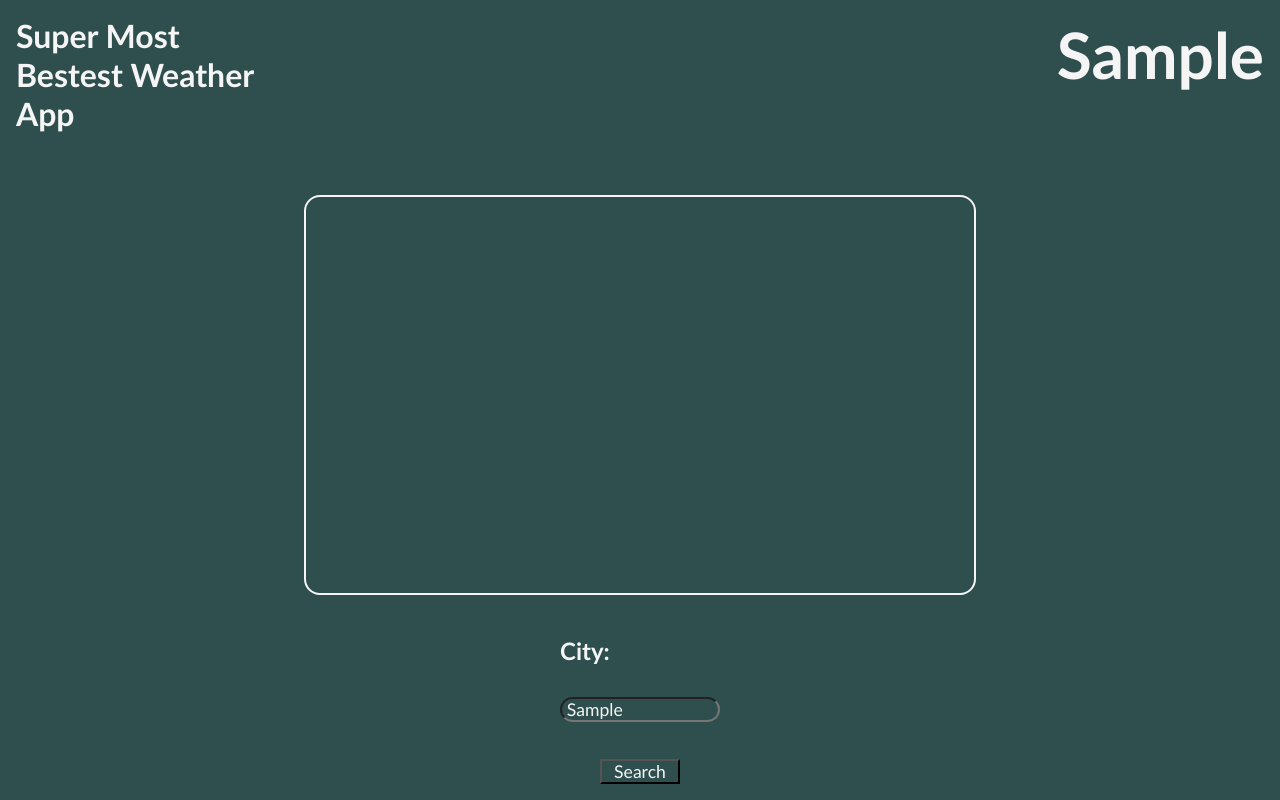
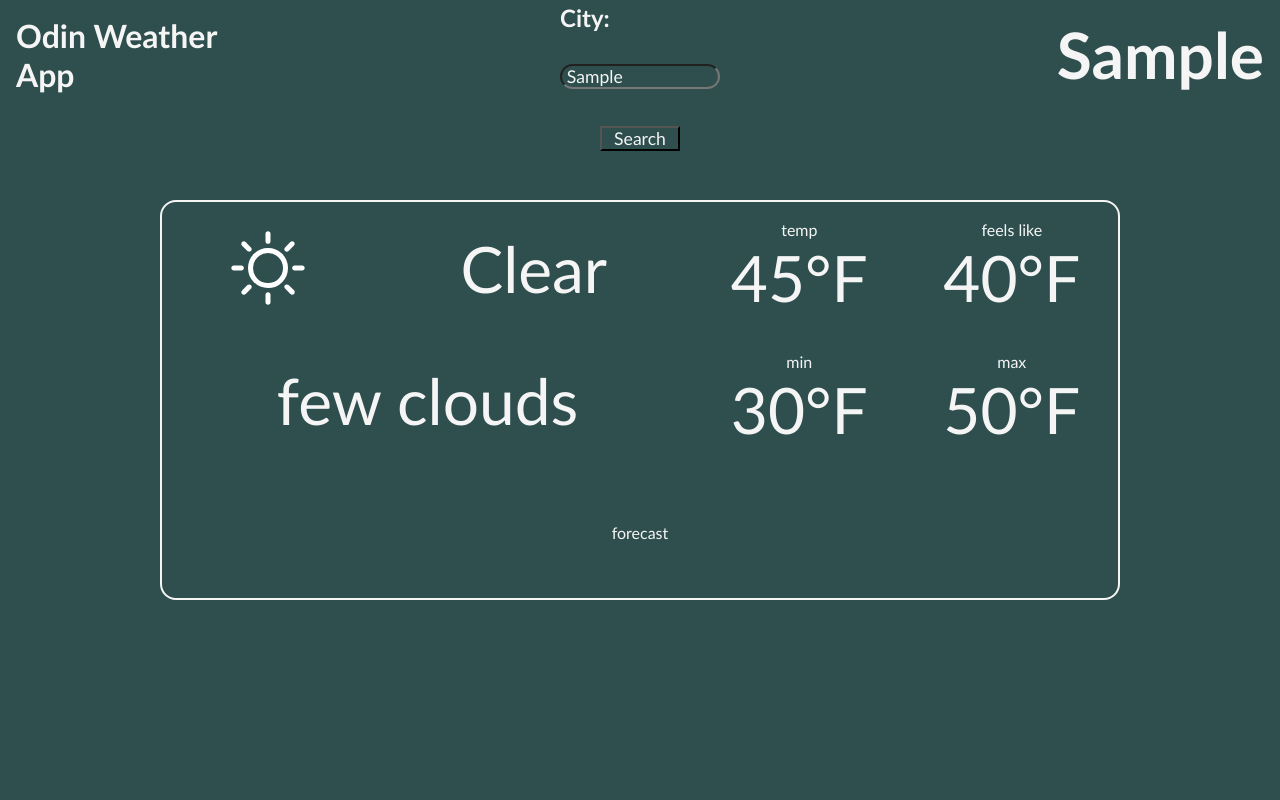
Before and after one commit to sam8457/odin-weatherapp, a plain HTML site: page index.html in a window 1280 px wide. Both pictures are taken after typing "Sample" into the empty fields and a click on the button "Search". Drawn offline with Linux system fonts and the light colour scheme; no server answers.

Commit message:
Redesign results pane

```diff
--- a/index.html
+++ b/index.html
@@ -9,18 +9,39 @@
     <script src="./script.js" defer></script>
 </head>
 <body>
-    <h1 id="title">Super Most Bestest Weather App</h1>
+    <h1 id="title">Odin Weather App</h1>
     <h2 id="city-name"></h2>
     <div id="results">
         <img id="weather-icon" src=""></img>
-        <div id="main-weather"></div>
-        <div id="temperature"></div>
-        <div id="weekday"></div>
-        <div id="month"></div>
-        <div id="day"></div>
-        <div id="temp-min"></div>
-        <div id="spacer"></div>
-        <div id="temp-max"></div>
+        <div id="weather-name">
+            <div class="content"></div>
+        </div>
+        <div id="temp">
+            <div class="label">temp</div>
+            <div class="content"></div>
+        </div>
+        <div id="feels-like">
+            <div class="label">feels like</div>
+            <div class="content"></div>
+        </div>
+
+        <div id="weather-desc">
+            <div></div>
+            <div class="content"></div>
+        </div>
+        <div id="temp-min">
+            <div class="label">min</div>
+            <div class="content"></div>
+        </div>
+        <div id="temp-max">
+            <div class="label">max</div>
+            <div class="content"></div>
+        </div>
+
+        <div id="forecast">
+            <div class="label">forecast</div>
+            <div class="content"></div>
+        </div>
     </div>
     <form id="searchbox">
         <label for="city">City:</label><br>
--- a/script.js
+++ b/script.js
@@ -2,55 +2,6 @@ function getCityName() {
     const search = document.getElementById("city");
     let location = search.value;
     return location;
-}
-
-async function getWeatherFor(location) {
-    const weatherResponse = await fetch(`http://api.openweathermap.org/data/2.5/weather?q=${location}&units=imperial&APPID=f540c46c7826a6b13837d9d586e2e08b`, {mode: "cors"});
-    const weatherData = await weatherResponse.json();
-
-    const results = document.getElementById("results");
-    const resultsList = results.childNodes;
-
-    // change temp/weather
-    const weatherDescription = weatherData.weather[0].main;
-    const currentTemp = Math.round(weatherData.main.temp);
-    const hiTemp = Math.round(weatherData.main.temp_max);
-    const loTemp = Math.round(weatherData.main.temp_min);
-    resultsList[1 *2+1].textContent = weatherDescription;
-    resultsList[2 *2+1].textContent = `${currentTemp}°F`;
-    resultsList[6 *2+1].textContent = `${loTemp}°F`;
-    resultsList[7 *2+1].textContent = "—";
-    resultsList[8 *2+1].textContent = `${hiTemp}°F`;
-
-    // change days
-    const currentDate = new Date();
-    const weekday = currentDate.toLocaleString("default", {weekday: "short"});
-    const month = currentDate.toLocaleString("default", {month: "short"});
-    const date = currentDate.getDate();
-    resultsList[3 *2+1].textContent = weekday;
-    resultsList[4 *2+1].textContent = month;
-    resultsList[5 *2+1].textContent = `${date}`;
-
-    // change weather icon
-    const weatherIcons = {
-        "Clear":"./Images/sunny_FILL0_wght400_GRAD0_opsz48.svg",
-        "Rain":"./Images/rainy_FILL0_wght400_GRAD0_opsz48.svg",
-        "Thunderstorm":"./Images/thunderstorm_FILL0_wght400_GRAD0_opsz48.svg",
-        "Snow":"./Images/cloudy_snowing_FILL0_wght400_GRAD0_opsz48.svg",
-        "Clouds":"./Images/cloudy_FILL0_wght400_GRAD0_opsz48.svg",
-    };
-    resultsList[0 *2+1].src = weatherIcons[weatherDescription];
-}
-
-// for testing only
-function updateResultsPane() {
-    const results = document.getElementById("results");
-    const resultsList = results.childNodes;
-
-    // nodelists indexed by [nth_element * 2 + 1]
-    resultsList[1 *2+1].textContent = "Cloudy";
-    resultsList[2 *2+1].textContent = "23c";
-    resultsList[3 *2+1].textContent = "";
 }
 
 function updateCityName(location) {
@@ -58,11 +9,68 @@ function updateCityName(location) {
     cityName.textContent = `${location}`;
 }
 
+async function getWeatherFor(location) {
+    // const weatherResponse = await fetch(`http://api.openweathermap.org/data/2.5/weather?q=${location}&units=imperial&APPID=f540c46c7826a6b13837d9d586e2e08b`, {mode: "cors"});
+    // const weatherData = await weatherResponse.json();
+
+    // const weatherNameResult = weatherData.weather[0].main;
+    const weatherName = "Clear";
+    const weatherNameContent = document.querySelector("#weather-name > div.content");
+    weatherNameContent.textContent = weatherName;
+
+    const weatherIconsList = {
+        "Clear":"./Images/sunny_FILL0_wght400_GRAD0_opsz48.svg",
+        "Rain":"./Images/rainy_FILL0_wght400_GRAD0_opsz48.svg",
+        "Thunderstorm":"./Images/thunderstorm_FILL0_wght400_GRAD0_opsz48.svg",
+        "Snow":"./Images/cloudy_snowing_FILL0_wght400_GRAD0_opsz48.svg",
+        "Clouds":"./Images/cloudy_FILL0_wght400_GRAD0_opsz48.svg",
+    };
+    const weatherIcon = document.querySelector("#weather-icon");
+    weatherIcon.src = weatherIconsList[weatherName];
+
+    // const temp = Math.round(weatherData.main.temp);
+    const temp = "45";
+    const tempContent = document.querySelector("#temp > div.content");
+    tempContent.textContent = `${temp}°F`;
+
+    // const temp = Math.round(weatherData.main.feels_like);
+    const feelsLike = "40";
+    const feelsLikeContent = document.querySelector("#feels-like > div.content");
+    feelsLikeContent.textContent = `${feelsLike}°F`;
+
+    // const tempMin = Math.round(weatherData.main.temp_min);
+    const tempMin = "30";
+    const tempMinContent = document.querySelector("#temp-min > div.content");
+    tempMinContent.textContent = `${tempMin}°F`;
+
+    // const tempMax = Math.round(weatherData.main.temp_max);
+    const tempMax = "50";
+    const tempMaxContent = document.querySelector("#temp-max > div.content");
+    tempMaxContent.textContent = `${tempMax}°F`;
+
+    // const weatherDesc = weatherData.weather[0].description;
+    const weatherDesc = "few clouds";
+    const weatherDescContent = document.querySelector("#weather-desc > div.content");
+    weatherDescContent.textContent = weatherDesc;
+
+
+
+    /*
+    // change days
+    const currentDate = new Date();
+    const weekday = currentDate.toLocaleString("default", {weekday: "short"});
+    const month = currentDate.toLocaleString("default", {month: "short"});
+    const date = currentDate.getDate();
+    resultsList[2].textContent = weekday;
+    resultsList[3].textContent = month;
+    resultsList[4].textContent = `${date}`;
+    */
+}
+
 const searchButton = document.getElementById("search");
 searchButton.addEventListener("click", (event) => event.preventDefault()); // don't reload page on click
 searchButton.addEventListener("click", async () => {
     let location = getCityName();
     updateCityName(location);
-    // updateResultsPane();
     getWeatherFor(location);
 });
--- a/style.css
+++ b/style.css
@@ -1,15 +1,12 @@
 * {
-    /* Normalize: */
     box-sizing: border-box;
     margin: 0;
     padding: 0;
 
-    /* Night mode: */
     color: whitesmoke;
     background-color: darkslategray;
     font-family:'Gill Sans', 'Gill Sans MT', Calibri, 'Trebuchet MS', sans-serif;
 
-    /* printf("HERE!!!!!!!"); */
     /* border: 3px dotted red; */
 }
 
@@ -21,11 +18,11 @@ body {
     display: grid;
     min-height: 100%;
     grid-template-areas:
-        "ti .. .. cn cn"
+        "ti .. sb cn cn"
         "re re re re re"
         "re re re re re"
         "re re re re re"
-        ".. .. sb .. ..";
+        "re re re re re";
     grid-template-rows: minmax(40px, 1fr) 1fr 1fr 1fr;
     grid-template-columns: minmax(40px, 1fr) minmax(40px, 1fr) 10em minmax(40px, 1fr) minmax(40px, 1fr);
 }
@@ -43,22 +40,24 @@ body {
     text-align: right;
 }
 
-
-
 #results {
     grid-area: re;
-    align-self: center;
+    /* align-self: center; */
     justify-self: center;
-    font-size: 5rem;
+    font-size: 4rem;
 
     height: 100%;
     max-height: 25rem;
     width: 100%;
-    max-width: 42rem;
+    max-width: 60rem;
 
     display: grid;
+    grid-template-areas:
+        "wi wn tp fl"
+        "wd wd tm tx"
+        "fc fc fc fc";
+    grid-template-columns: minmax(40px, 1fr) minmax(40px, 1.5fr) minmax(40px, 1fr) minmax(40px, 1fr);
     grid-template-rows: minmax(40px, 1fr) minmax(40px, 1fr) minmax(40px, 1fr);
-    grid-template-columns: minmax(40px, 1fr) minmax(40px, 1.5fr) minmax(40px, 1fr);
 
     border: 0.13rem solid whitesmoke;
     border-radius: 1rem;
@@ -66,12 +65,37 @@ body {
 #results > * {
     margin: auto;
     text-align: center;
+    /* display: flex;
+    flex-direction: column; */
+}
+#results .label {
+    font-size: 1rem;
 }
 #weather-icon {
+    grid-area: wi;
     width: 5rem;
 }
-
-
+#weather-name {
+    grid-area: wn;
+}
+#temp {
+    grid-area: tp;
+}
+#feels-like {
+    grid-area: fl;
+}
+#weather-desc {
+    grid-area: wd;
+}
+#temp-min {
+    grid-area: tm;
+}
+#temp-max {
+    grid-area: tx;
+}
+#forecast {
+    grid-area: fc;
+}
 
 #searchbox {
     grid-area: sb;
```
